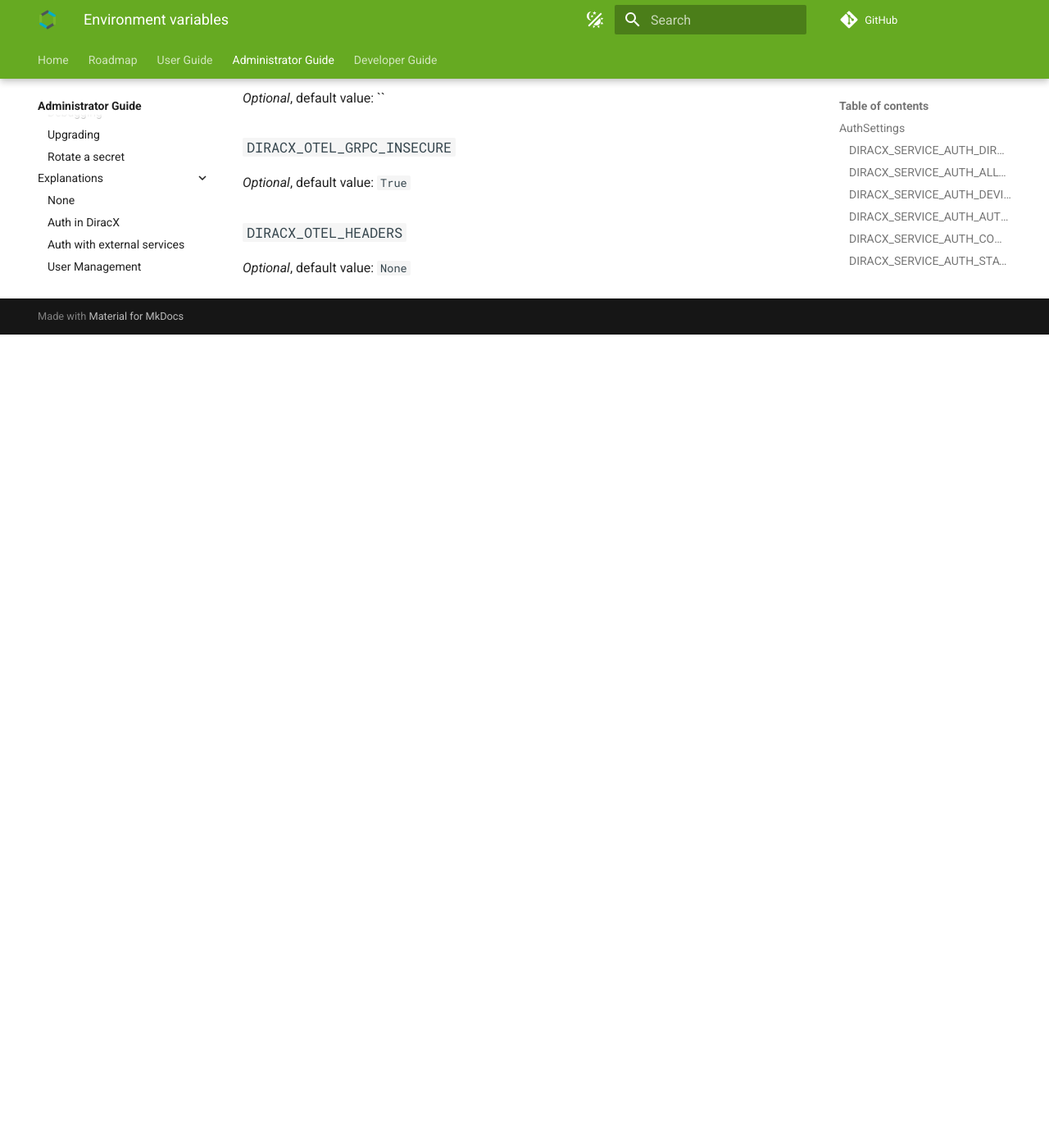
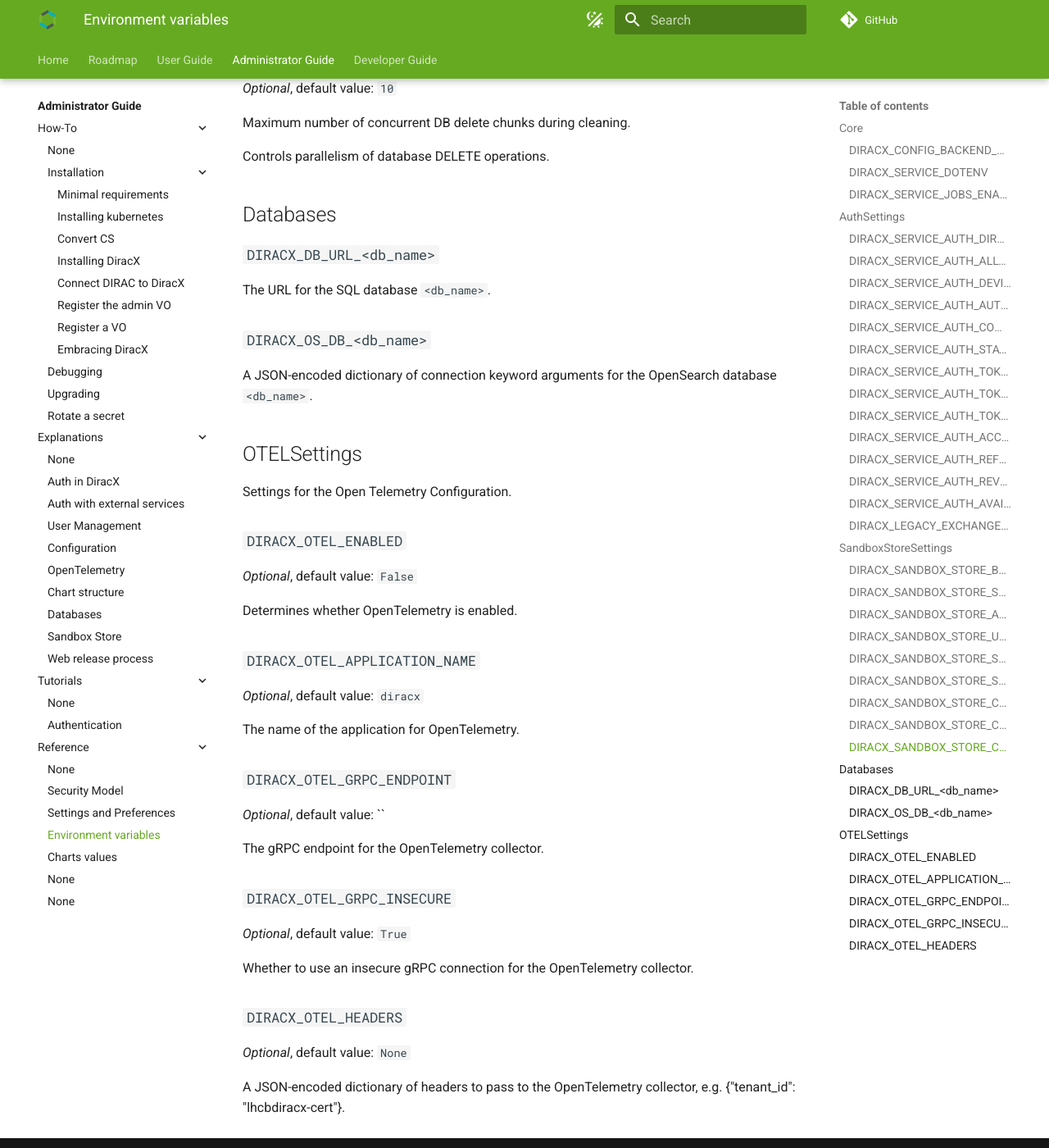
Before and after one commit to DIRACGrid/diracx, an MkDocs documentation site: the page built from docs/admin/reference/env-variables.md, in a window 1280 px wide and 1400 px high, scrolled down 5212 px. Shown: the whole window at 82% size. Built offline with MkDocs 1.6.1 and Material for MkDocs 9.7.7, drawn with Linux system fonts in a browser that asks for light colours; plug-ins that fetch from the network failed and are left out; comment, search, counter and statistics services are not loaded; before the commit the page ends 5620 px from its top, so only the background shows below that; some of the changed text lies outside the part shown.

Commit message:
docs: add settings documentation to otel.py and generate documentation. Fixes #751 (#817)
* docs: add settings documentation to otel.py and dynamic env variables and generate documentation

```diff
--- a/.pre-commit-config.yaml
+++ b/.pre-commit-config.yaml
@@ -99,4 +99,4 @@ repos:
         entry: pixi run -e default python scripts/generate_settings_docs.py
         language: system
         pass_filenames: false
-        files: ^(diracx-.*/src/diracx/.*/settings\.py|docs/.*\.j2|docs/templates/.*\.jinja|scripts/generate_settings_docs\.py)$
+        files: ^(diracx-.*/src/diracx/.*/settings\.py|diracx-routers/src/diracx/routers/otel\.py|docs/.*\.j2|docs/templates/.*\.jinja|scripts/generate_settings_docs\.py)$
--- a/docs/admin/reference/env-variables.md
+++ b/docs/admin/reference/env-variables.md
@@ -1,6 +1,21 @@
 # List of environment variables
 
 *This page is auto-generated from the settings classes in `diracx.core.settings`.*
+
+## Core
+
+### `DIRACX_CONFIG_BACKEND_URL`
+
+The URL of the configuration backend.
+
+### `DIRACX_SERVICE_DOTENV`
+
+The variable points to .env files where configuration may be placed. There could be more than one file, with suffixes
+\_X, where X is a number. The files will be loaded in order.
+
+### `DIRACX_SERVICE_JOBS_ENABLED`
+
+Determines whether the jobs service is enabled.
 
 ## AuthSettings
 
@@ -123,6 +138,10 @@ Set of security properties available in this DIRAC installation.
 These properties define various authorization capabilities and are used
 for access control decisions. Defaults to all available security properties.
 
+### `DIRACX_LEGACY_EXCHANGE_HASHED_API_KEY`
+
+The hashed API key for the legacy exchange endpoint.
+
 ## SandboxStoreSettings
 
 Settings for the sandbox store.
@@ -199,6 +218,16 @@ Maximum number of concurrent DB delete chunks during cleaning.
 
 Controls parallelism of database DELETE operations.
 
+## Databases
+
+### `DIRACX_DB_URL_<db_name>`
+
+The URL for the SQL database `<db_name>`.
+
+### `DIRACX_OS_DB_<db_name>`
+
+A JSON-encoded dictionary of connection keyword arguments for the OpenSearch database `<db_name>`.
+
 ## OTELSettings
 
 Settings for the Open Telemetry Configuration.
@@ -207,18 +236,28 @@ Settings for the Open Telemetry Configuration.
 
 *Optional*, default value: `False`
 
+Determines whether OpenTelemetry is enabled.
+
 ### `DIRACX_OTEL_APPLICATION_NAME`
 
 *Optional*, default value: `diracx`
+
+The name of the application for OpenTelemetry.
 
 ### `DIRACX_OTEL_GRPC_ENDPOINT`
 
 *Optional*, default value: \`\`
 
+The gRPC endpoint for the OpenTelemetry collector.
+
 ### `DIRACX_OTEL_GRPC_INSECURE`
 
 *Optional*, default value: `True`
 
+Whether to use an insecure gRPC connection for the OpenTelemetry collector.
+
 ### `DIRACX_OTEL_HEADERS`
 
 *Optional*, default value: `None`
+
+A JSON-encoded dictionary of headers to pass to the OpenTelemetry collector, e.g. {"tenant_id": "lhcbdiracx-cert"}.
```
Also changed, not shown: docs/admin/reference/env-variables.md.j2 (+24 -0 lines), 1 other file.
